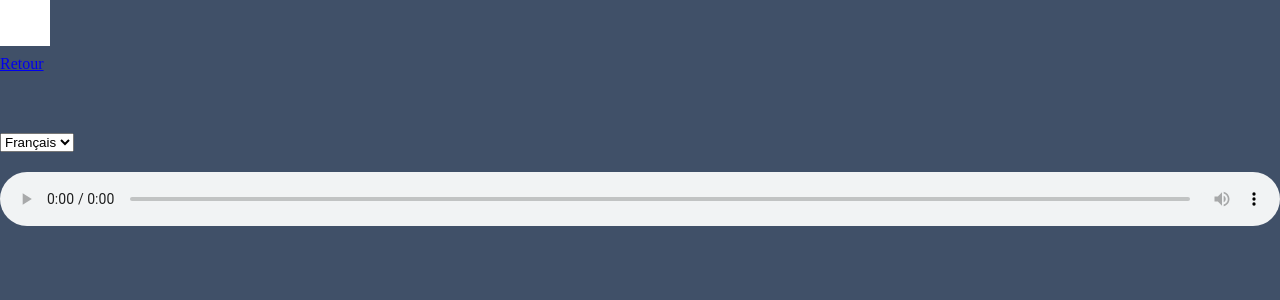
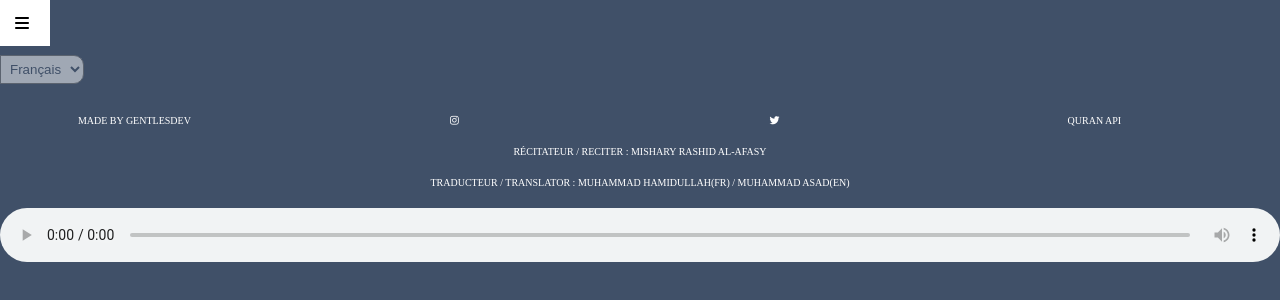
Before and after one commit to GentlesDev/Tasbeeh, a plain HTML site: page page.html in a window 1280 px wide. Drawn offline with nearby package versions, Linux system fonts and the light colour scheme; no server answers.

Commit message:
version 1.0

```diff
--- a/css/style.css
+++ b/css/style.css
@@ -10,6 +10,10 @@
     src: url('../fonts/arabic/arabic_magic-webfont.woff2') format('woff2'), url('../fonts/arabic/arabic_magic-webfont.woff') format('woff');
     font-weight: normal;
     font-style: normal;
+}
+
+* {
+    outline: none;
 }
 
 body {
@@ -192,6 +196,55 @@ small {
     outline: none;
 }
 
+.nav-bar-mobile {
+    color: black;
+}
+
+.controls {
+    display: flex;
+    flex-wrap: wrap;
+    justify-content: space-around;
+}
+
+.controls a {
+    color: #405068;
+    text-decoration: none;
+    padding: 10px;
+    background-color: white;
+    margin: 20px 0;
+    border-radius: 10px;
+}
+
+#translation {
+    color: #405068;
+    background-color: white;
+    padding: 5px;
+    border-radius: 0px 10px 10px 0px;
+    position: fixed;
+    opacity: 0.5;
+}
+
+footer {
+    display: flex;
+    flex-wrap: wrap;
+    justify-content: center;
+    align-items: center;
+    text-align: center;
+}
+
+
+footer small {
+    width: 21%;
+    font-size: 10px;
+    /* color: white; */
+    margin-bottom: 20px;
+}
+
+footer small a {
+    color: white;
+    text-decoration: none;
+}
+
 @media (min-width:800px) {
     .container {
         width: 30%;
--- a/js/page.js
+++ b/js/page.js
@@ -8,7 +8,8 @@ let url_string = window.location.href;
 let url = new URL(url_string);
 let params = url.searchParams.get("number");
 console.log(params);
-
+let prev = params;
+let next = params;
 
 //FULL QURAN
 
@@ -21,12 +22,14 @@ function arabic(response) {
     function trad(response2) {
         console.log(params);
         if (params - 1 >= 0) {
-            let prev = params--;
-            $('#prev').append('<a href="page.html?number=' + prev + '">sourate précédente</a>');
+            prev--;
+            console.log(prev);
+            $('.controls').append('<a id="prev" href="page.html?number=' + prev + '">Sourate Précédente</a>');
         }
+        $('.controls').append('<a href="quran.html">Retour</a>');
         if (params + 1 < response2.data.surahs.length) {
-            let next = params++;
-            $('#next').append('<a href="page.html?number=' + next + '">sourate suivante</a>');
+            next++;
+            $('.controls').append('<a id="next" href="page.html?number=' + next + '">Sourate Suivante</a>');
         }
         $('.container').html('');
         //Coran trad
--- a/page.html
+++ b/page.html
@@ -24,18 +24,24 @@
     <main style="padding-top: 55px;">
         <h1 class="title-main" style="font-family: serif;"></h1>
         <div class="controls">
-            <a id="prev"></a>
-            <a href="quran.html">Retour</a>
-            <a id="next"></a>
-        </div>
-        <div class="container" style="line-height: 1.5;">
         </div>
         <select name="translation" id="translation">
             <option value="fr.hamidullah">Français</option>
             <option value="en.asad">English</option>
         </select>
-        <div class="trad"></div>
+        <div class="container" style="line-height: 1.5;">
+        </div>
+        <div class="controls">
+        </div>
     </main>
+    <footer>
+        <small>Made by <a href="https://github.com/GentlesDev">GentlesDev</a></small>
+        <small><a href="https://www.instagram.com/gentlesdev/"><i class="fab fa-instagram"></i></a></small>
+        <small><a href="https://twitter.com/GentlesDev"><i class="fab fa-twitter"></i></a></small>
+        <small><a href="https://alquran.cloud/api">Quran API</a> </small>
+        <small style="width: 100%;">Récitateur / Reciter : Mishary Rashid Al-Afasy</small>
+        <small style="width: 100%;">Traducteur / Translator : Muhammad Hamidullah(fr) / Muhammad Asad(en)</small>
+    </footer>
     <audio class='audio' controls></audio>
 </body>
 <script src="js/page.js"></script>
```
Also changed, not shown: index.html (+6 -0 lines), quran.html (+6 -0 lines), tasbeeh.html (+5 -0 lines).
